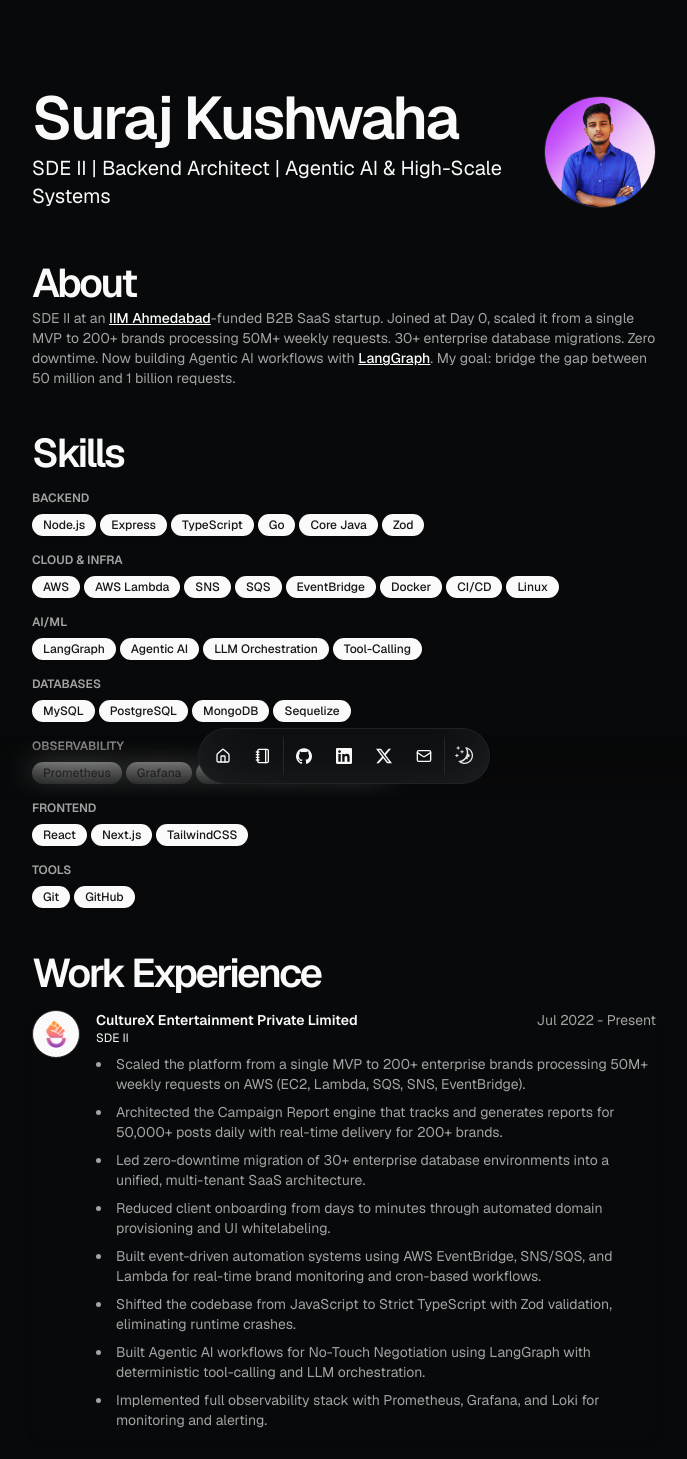
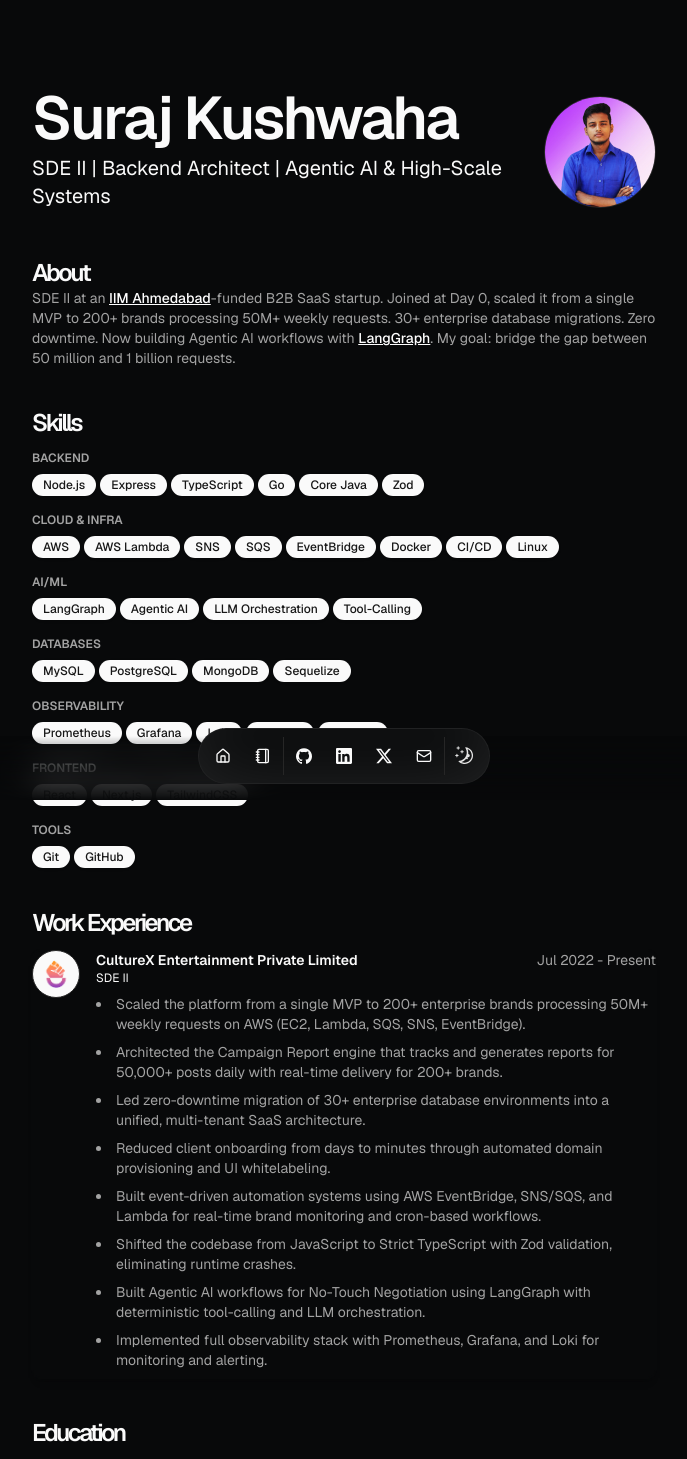
Before and after one commit to surajkuushwaha/surajkuushwaha, a Next.js app: page / in a window 1280 px wide. Shown: the top 1459 px of the page, without its empty margins (296-983 px from the left). Built offline with nearby package versions, Linux system fonts and the light colour scheme.

Commit message:
docs: add CLAUDE.md and DESIGN.md for project guidelines and design system details

```diff
--- a/src/app/page.tsx
+++ b/src/app/page.tsx
@@ -44,7 +44,7 @@ export default function Page() {
             </section>
             <section id="about">
                 <BlurFade delay={BLUR_FADE_DELAY * 3}>
-                    <h2 className="text-[40px] font-semibold tracking-heading leading-tight">About</h2>
+                    <h2 className="text-2xl font-semibold tracking-heading leading-tight">About</h2>
                 </BlurFade>
                 <BlurFade delay={BLUR_FADE_DELAY * 4}>
                     <Markdown className="prose max-w-full text-pretty font-sans text-sm text-muted-foreground dark:prose-invert">
@@ -55,7 +55,7 @@ export default function Page() {
             <section id="skills">
                 <div className="flex min-h-0 flex-col gap-y-3">
                     <BlurFade delay={BLUR_FADE_DELAY * 5}>
-                        <h2 className="text-[40px] font-semibold tracking-heading leading-tight">Skills</h2>
+                        <h2 className="text-2xl font-semibold tracking-heading leading-tight">Skills</h2>
                     </BlurFade>
                     <div className="flex flex-col gap-y-4">
                         {Object.entries(DATA.skills).map(
@@ -88,7 +88,7 @@ export default function Page() {
             <section id="work">
                 <div className="flex min-h-0 flex-col gap-y-3">
                     <BlurFade delay={BLUR_FADE_DELAY * 7}>
-                        <h2 className="text-[40px] font-semibold tracking-heading leading-tight">Work Experience</h2>
+                        <h2 className="text-2xl font-semibold tracking-heading leading-tight">Work Experience</h2>
                     </BlurFade>
                     {DATA.work.length > 0
                         ? DATA.work.map((work, id) => (
@@ -117,7 +117,7 @@ export default function Page() {
             <section id="education">
                 <div className="flex min-h-0 flex-col gap-y-3">
                     <BlurFade delay={BLUR_FADE_DELAY * 9}>
-                        <h2 className="text-[40px] font-semibold tracking-heading leading-tight">Education</h2>
+                        <h2 className="text-2xl font-semibold tracking-heading leading-tight">Education</h2>
                     </BlurFade>
                     {DATA.education.map((education, id) => (
                         <BlurFade
```
Also changed, not shown: 2 other files (tests, documents, lock files or other folders).
